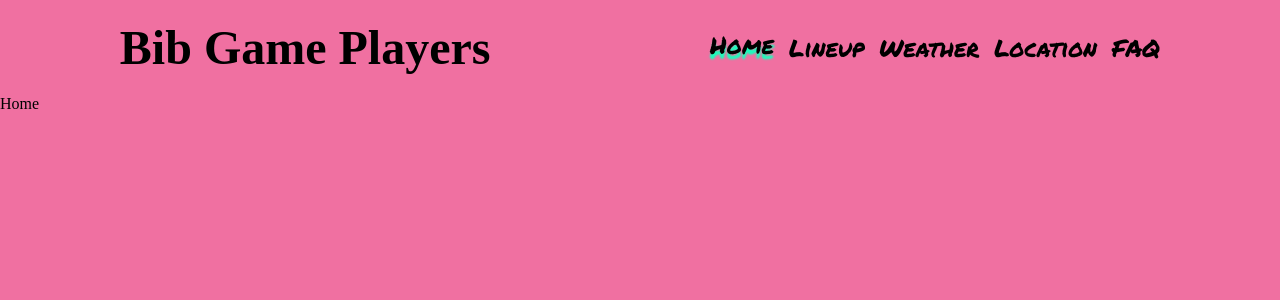
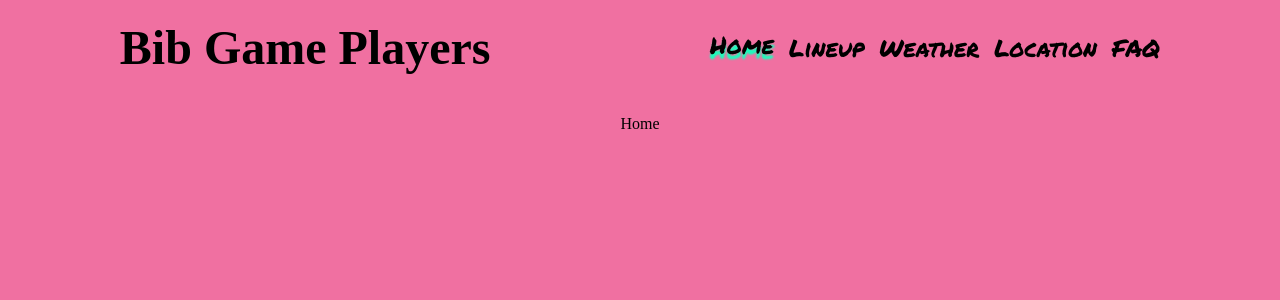
Before and after one commit to hippobobimus/football-organiser, a React (Create React App) app: page / in a window 1280 px wide. Shown: the top 300 px of the page. Built offline with nearby package versions, Linux system fonts and the light colour scheme; a web font is replaced by a local one.

Commit message:
added content section

```diff
--- a/src/App.js
+++ b/src/App.js
@@ -2,6 +2,7 @@ import { Outlet } from 'react-router-dom';
 import { ThemeProvider } from 'styled-components';
 import GlobalStyle from './GlobalStyle';
 import { Navbar } from './components';
+import { Content } from './components/styles.js';
 import globals from './globals.js';
 import theme from './theme.js';
 
@@ -10,7 +11,9 @@ function App() {
     <ThemeProvider theme={theme}>
       <GlobalStyle />
         <Navbar title={globals.title} menuItems={globals.menuItems} widthBreakpoint={globals.responsiveBreakpoint.width}/>
-        <Outlet />
+        <Content>
+          <Outlet />
+        </Content>
     </ThemeProvider>
   );
 }
```
